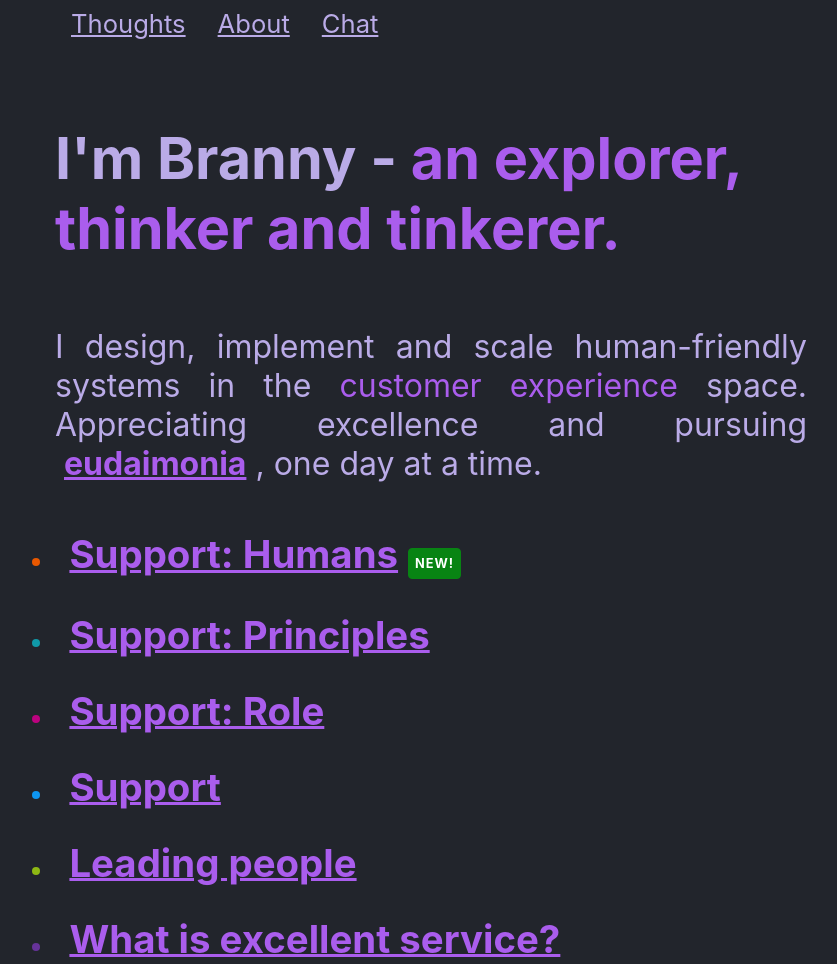
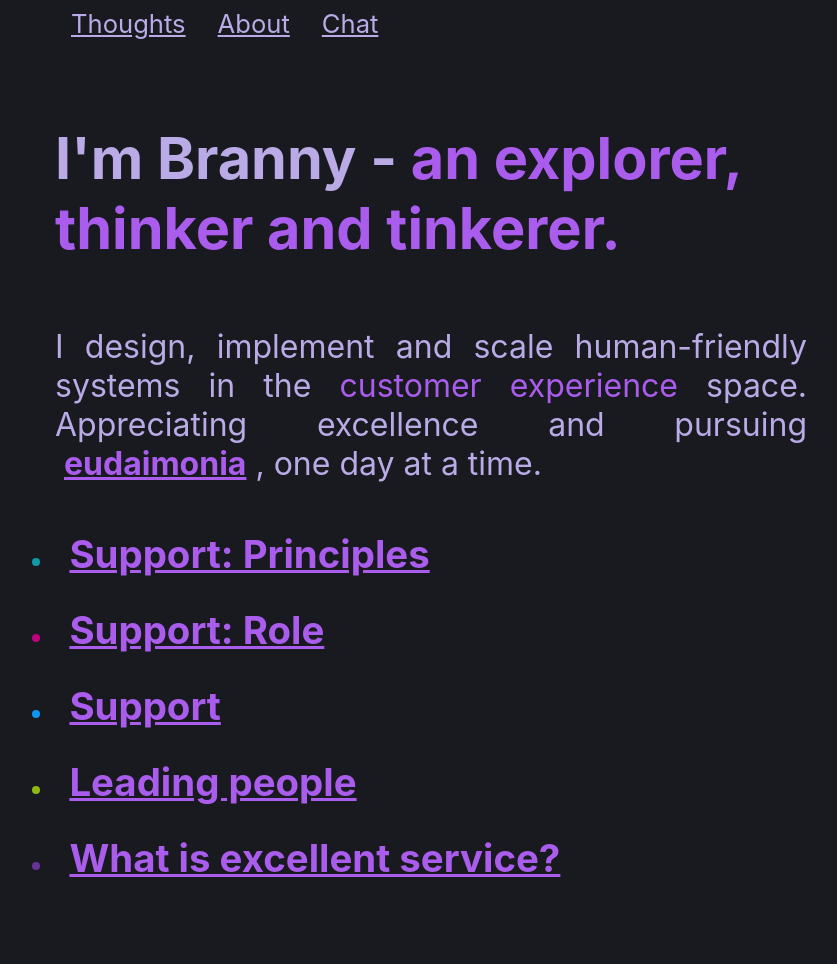
Before and after one commit to Branislav/site, a Gatsby site: page / in a window 1280 px wide. Shown: the whole page, without its empty margins (209-1046 px from the left). Built offline with nearby package versions, Linux system fonts and the light colour scheme; Gatsby itself is replaced by a stand-in of ours.

Commit message:
minor styling and CNAME setup

```diff
--- a/package.json
+++ b/package.json
@@ -8,7 +8,7 @@
     "gatsby"
   ],
   "scripts": {
-    "deploy": "gatsby build && gh-pages -d public",
+    "deploy": "gatsby build && cp ./src/CNAME public/ && gh-pages -d public",
     "develop": "gatsby develop",
     "start": "gatsby develop",
     "build": "gatsby build",
--- a/src/components/Header.jsx
+++ b/src/components/Header.jsx
@@ -6,7 +6,7 @@ const Header = () => {
         <ul className="menu">
             <li className="menuItem"><a href="/">Thoughts</a></li>
             <li className="menuItem"><a href="/about">About</a></li>
-            <li className="menuItem"><a href="#">Chat</a></li>
+            <li className="menuItem"><a href="https://app.reclaim.ai/m/branny/vent" target="_blank" rel="noreferrer">Chat</a></li>
         </ul>
     )
 }
--- a/src/css/index.css
+++ b/src/css/index.css
@@ -1,6 +1,6 @@
 body, html, #gatsby-focus-wrapper, #__gatsby {
   height: 100%;
-  background-color: #22252c;
+  background-color: #181a1f;
 }
 .menu {
   list-style-type: none;
@@ -23,7 +23,7 @@ body, html, #gatsby-focus-wrapper, #__gatsby {
   color: #baabe7;
   padding: 48px;
   font-family: -apple-system, Roboto, sans-serif, serif;
-  background-color: #22252c;
+  background-color: #181a1f;
 }
 
 @media screen and (min-width: 1200px) {
@@ -33,7 +33,7 @@ body, html, #gatsby-focus-wrapper, #__gatsby {
     padding-left: 20vw;
     padding-right: 20vw;
     font-family: -apple-system, Roboto, sans-serif, serif;
-    background-color: #22252c;
+    background-color: #181a1f;
   }
   .paragraphStyles {
     max-width: 60vw !important;
--- a/src/pages/index.js
+++ b/src/pages/index.js
@@ -17,39 +17,39 @@ const listItemStyles = {
 ///>
 
 const links = [
-  {
-    date: "",
-    text: "Support: Humans",
-    url: "https://www.gatsbyjs.com/docs/tutorial/getting-started/",
-    description: "",
-    badge: true,
-    color: "#E95800",
-  },
+  // {
+  //   date: "",
+  //   text: "Support: Humans",
+  //   url: "https://www.gatsbyjs.com/docs/tutorial/getting-started/",
+  //   description: "",
+  //   badge: true,
+  //   color: "#E95800",
+  // },
   {
     date: "",
     text: "Support: Principles",
-    url: "https://www.gatsbyjs.com/docs/how-to/",
+    url: "/support-principles/",
     description:"",
     color: "#1099A8",
   },
   {
     date: "",
     text: "Support: Role",
-    url: "https://www.gatsbyjs.com/docs/reference/",
+    url: "/support-the-role/",
     description: "",
     color: "#BC027F",
   },
   {
     date: "",
     text: "Support",
-    url: "https://www.gatsbyjs.com/docs/conceptual/",
+    url: "/support/",
     description:"",
     color: "#0D96F2",
   },
   {
     date: "",
     text: "Leading people",
-    url: "https://www.gatsbyjs.com/plugins",
+    url: "/leading-people/",
     description:"",
     color: "#8EB814",
   },
@@ -92,7 +92,7 @@ const IndexPage = () => {
               {link.date} &nbsp;&nbsp;
               <a
                 className="linkStyle"
-                href={`${link.url}?utm_source=starter&utm_medium=start-page&utm_campaign=minimal-starter`}
+                href={`${link.url}?utm_source=homepage&utm_medium=homepage&utm_campaign=weee`}
               >
                 {link.text}
               </a>
```
Also changed, not shown: src/images/icon.png, 2 other files.
